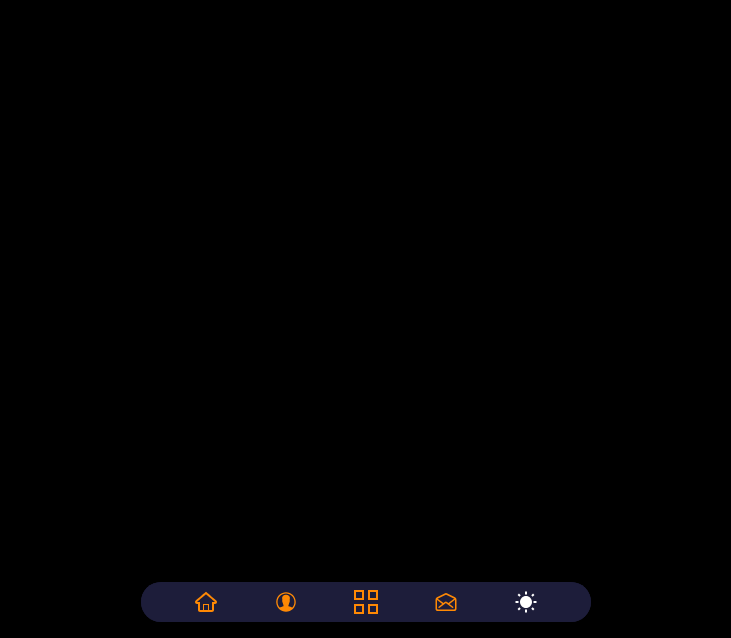
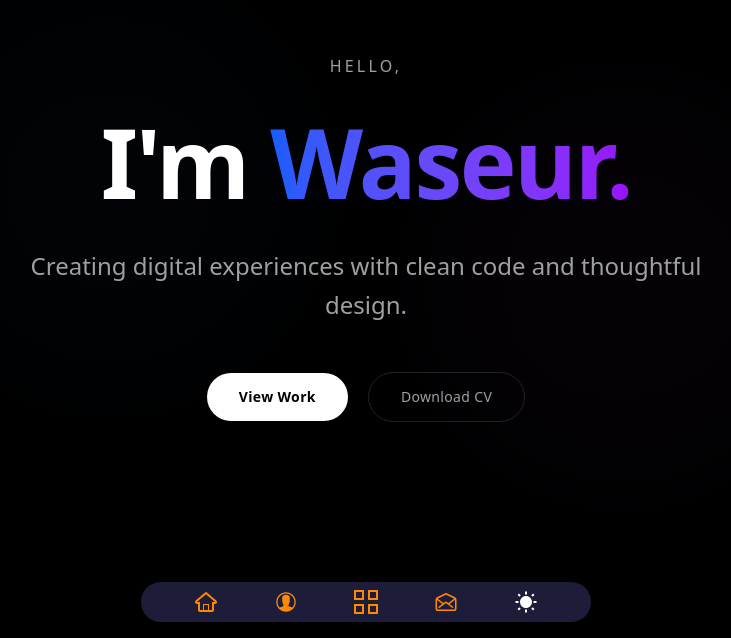
Before and after one commit to WaseurGIT/portfolio, a React (Vite) app: page / in a window 1280 px wide. Shown: the part 162-800 px from the top of the page, without its empty margins (274-1005 px from the left). Built offline with nearby package versions, Linux system fonts and the light colour scheme.

Commit message:
home page added

```diff
--- a/src/components/Home/Home.jsx
+++ b/src/components/Home/Home.jsx
@@ -1,13 +1,47 @@
-import Navbar from "../Navbar/Navbar";
-import { Outlet } from "react-router-dom";
+import { Link } from "react-router-dom";
 
 const Home = () => {
+  return (
+    <div className="relative min-h-screen flex flex-col justify-center items-center bg-[var(--bg-primary)] text-[var(--text-primary)] overflow-hidden transition-colors duration-300">
+      {/* 1. Background Ambience (Very subtle glow) */}
+      <div className="absolute inset-0 overflow-hidden pointer-events-none">
+        <div className="absolute top-[20%] left-[15%] w-96 h-96 bg-blue-500/5 rounded-full blur-3xl opacity-50" />
+        <div className="absolute bottom-[20%] right-[15%] w-96 h-96 bg-purple-500/5 rounded-full blur-3xl opacity-50" />
+      </div>
 
-  return (
-    <div className="min-h-screen bg-[var(--bg-primary)] text-[var(--text-primary)]">
-      <Outlet></Outlet>
-      <div className="flex items-center justify-center">
-        <Navbar />
+      {/* 2. Main Content */}
+      <div className="z-10 text-center px-6 max-w-4xl mx-auto">
+        {/* Intro Tag */}
+        <p className="text-[var(--text-secondary)] text-sm sm:text-base mb-6 tracking-[0.2em] uppercase font-medium animate-fade-in-up">
+          Hello,
+        </p>
+
+        {/* Name Headline */}
+        <h1 className="text-5xl sm:text-7xl md:text-8xl font-extrabold tracking-tight mb-6 leading-tight">
+          I'm{" "}
+          <span className="text-transparent bg-clip-text bg-gradient-to-r from-blue-600 to-purple-600">
+            Waseur.
+          </span>
+        </h1>
+
+        {/* Minimal Subtitle */}
+        <p className="text-lg sm:text-2xl text-[var(--text-secondary)] mb-12 max-w-2xl mx-auto font-light leading-relaxed">
+          Creating digital experiences with clean code and thoughtful design.
+        </p>
+
+        {/* Action Buttons */}
+        <div className="flex flex-col sm:flex-row gap-5 justify-center items-center">
+          <Link to="/projects">
+            <button className="px-8 py-3.5 rounded-full bg-[var(--text-primary)] text-[var(--bg-primary)] font-semibold text-sm tracking-wide hover:bg-blue-600 hover:text-white transition-all duration-300 transform hover:-translate-y-1 shadow-lg hover:shadow-blue-500/25">
+              View Work
+            </button>
+          </Link>
+          <Link to="/contact">
+            <button className="px-8 py-3.5 rounded-full border border-[var(--bg-secondary)] text-[var(--text-secondary)] font-medium text-sm tracking-wide hover:border-[var(--text-primary)] hover:text-[var(--text-primary)] transition-all duration-300">
+              Download CV
+            </button>
+          </Link>
+        </div>
       </div>
     </div>
   );
--- /dev/null
+++ b/src/components/Root.jsx
@@ -0,0 +1,16 @@
+import React from "react";
+import { Outlet } from "react-router-dom";
+import Navbar from "./Navbar/Navbar";
+
+const Root = () => {
+  return (
+    <div className="min-h-screen bg-[var(--bg-primary)] text-[var(--text-primary)]">
+      <Outlet></Outlet>
+      <div className="flex items-center justify-center">
+        <Navbar />
+      </div>
+    </div>
+  );
+};
+
+export default Root;
--- a/src/main.jsx
+++ b/src/main.jsx
@@ -6,14 +6,15 @@ import Home from "./components/Home/Home.jsx";
 import ThemeProvider from "./components/Theme/ThemeProvider.jsx";
 import Contact from "./components/Contact/Contact.jsx";
 import AboutMe from "./components/AboutMe/AboutMe.jsx";
+import Root from "./components/Root.jsx";
 
 const router = createBrowserRouter([
   {
     path: "/",
-    element: <Home />,
+    element: <Root />,
     children: [
       {
-        index: true,
+        index: "/",
         element: <Home />,
       },
       {
```
